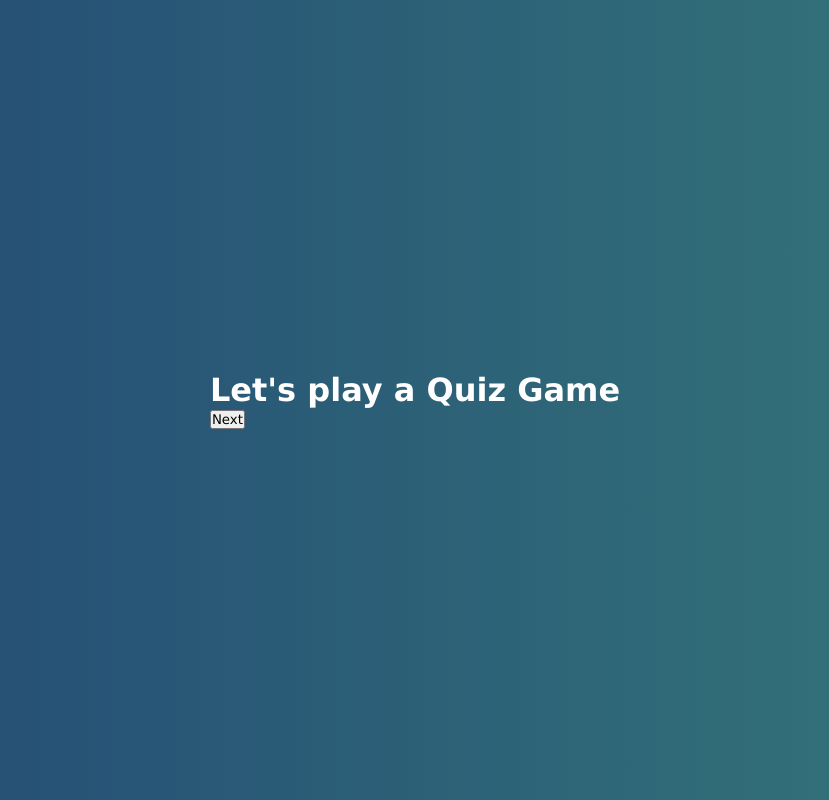
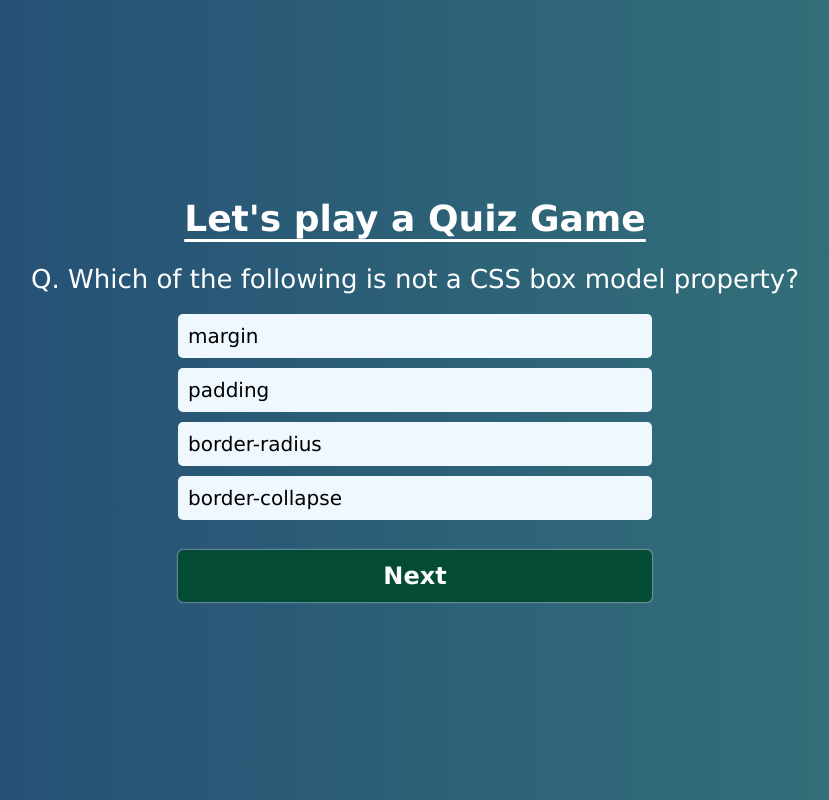
Before and after one commit to Iqra327/Quiz-App, a plain HTML site: page index.html in a window 1280 px wide. Shown: the whole page, without its empty margins (225-1054 px from the left). Drawn offline with Linux system fonts and the light colour scheme.

Commit message:
initial-commit

```diff
--- a/script.js
+++ b/script.js
@@ -1,7 +1,5 @@
 const container = document.querySelector('.js-container');
-const question = document.querySelector('.js-questions');
-const choices = document.querySelector('.js-choices');
-const nextBtn = document.querySelector('.js-next-btn');
+
 
 const quiz = [
   {
@@ -25,3 +23,39 @@ const quiz = [
       answer: "It refers to the current object."
   }
 ];
+
+let currentIndex = 0;
+
+function quizSetup() {
+    const quizDetails = quiz[currentIndex];
+    const questionBox = document.querySelector('.js-questions');
+    questionBox.textContent = quizDetails.question;
+
+    const choicesBox = document.querySelector('.js-choices');
+
+    choicesBox.textContent = '';
+    for(let i = 0; i < quizDetails.choices.length; i++){
+        const currentChoice = quizDetails.choices[i];
+        const choiceDiv = document.createElement('div');
+        choiceDiv.textContent = currentChoice;
+        choiceDiv.classList.add('choice');
+        choicesBox.appendChild(choiceDiv);
+
+        choiceDiv.addEventListener('click', () => {
+            if(choiceDiv.classList.contains('selected')){
+                choiceDiv.classList.remove('selected');
+            }
+            else{
+                choiceDiv.classList.add('selected');
+            }
+        })
+    }
+}
+quizSetup();
+
+document.querySelector('.js-next-btn').addEventListener('click', () => {
+    if(currentIndex < quiz.length){
+        currentIndex++;
+        quizSetup();
+    }
+});
--- a/style.css
+++ b/style.css
@@ -13,3 +13,61 @@ body{
   display: grid;
   place-items: center;
 }
+
+.container{
+  width: 80%;
+  max-width:850px;
+  padding:30px;
+  text-align: center;
+}
+
+.container h1{
+  font-size: 36px;
+  text-decoration: underline;
+  text-underline-offset: 8px;
+}
+
+.container .questions{
+  margin-top: 25px;
+  font-size: 26px;
+  margin-bottom: 20px;
+}
+
+.container .choice{
+  font-size: 20px;
+  margin: 10px auto;
+  padding: 10px;
+  background-color: aliceblue;
+  color: #000000;
+  border-radius: 5px;
+  text-align: left;
+  width: 60%;
+  cursor: pointer;
+}
+
+.choice:hover{
+  background-color:rgb(184, 215, 246);
+}
+
+.container .btn{
+  width: 60%;
+  font-size: 24px;
+  padding: 12px 20px;
+  font-weight: bold;
+  margin: 20px auto 0 auto;
+  border-radius: 5px;
+  border: none;
+  color:rgb(255, 255, 255);
+  background-color:rgb(4, 75, 51); ;
+  box-shadow: 0px 0px 2px 0px;
+  cursor: pointer;
+}
+
+.btn:hover{
+  background-color: rgb(4, 48, 33);
+}
+
+.choice.selected{
+  background-color: rgb(5, 48, 72);
+  color: white;
+}
```
